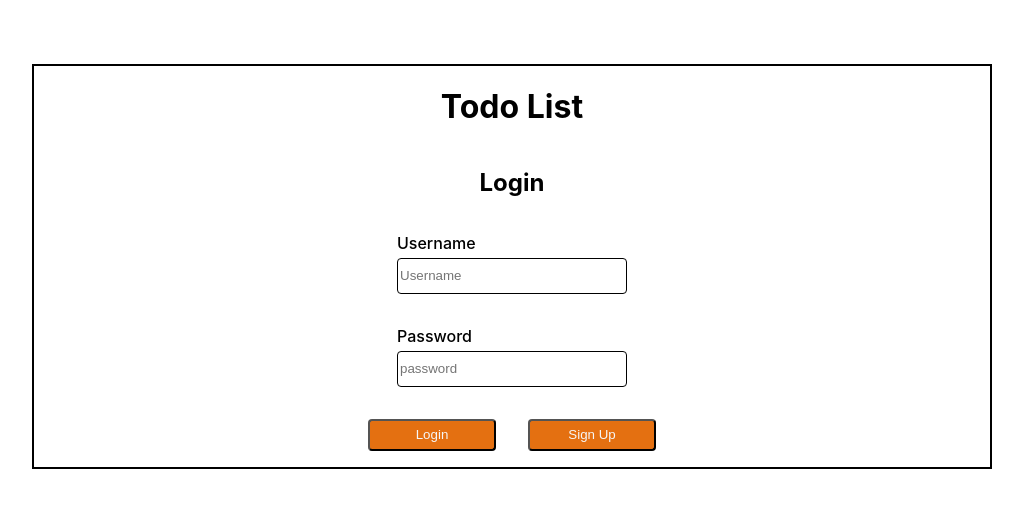
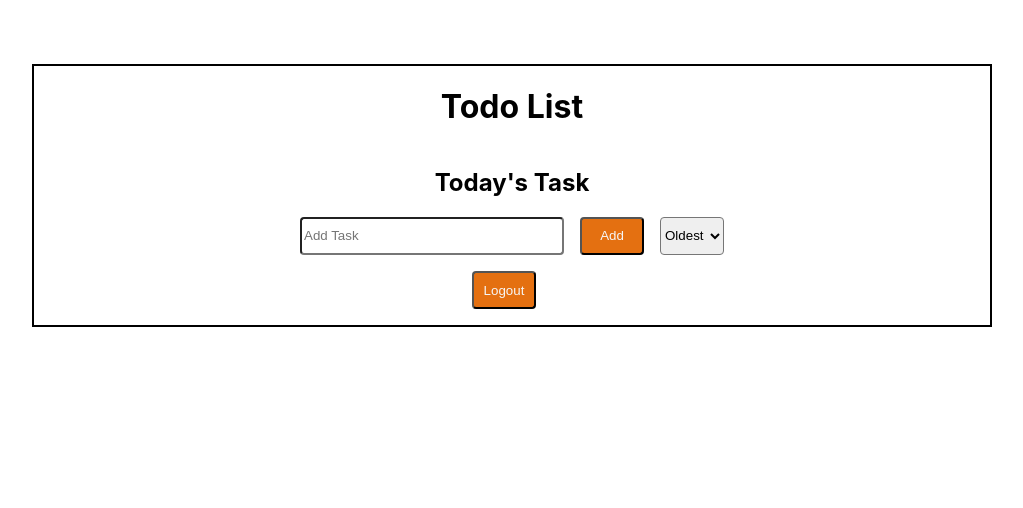
Before and after one commit to siva1210connor/React-todo, a React (Create React App) app: page /form in a window 1280 px wide. Before the commit this address led to /. Shown: the top 508 px of the page, without its empty margins (128-1151 px from the left). Built offline with nearby package versions, Linux system fonts and the light colour scheme.

Commit message:
updated corections

```diff
--- a/src/App.js
+++ b/src/App.js
@@ -1,47 +1,32 @@
 import "./App.css";
 import React from "react";
 import Form from "./components/Form";
-import ProctectedRoute from "./components/ProctedRoutes";
+import ProtectedRoute from "./components/ProtectedRoutes";
 import useAuth from "./components/UseAuth";
-import { BrowserRouter as Router, Route, Switch } from "react-router-dom";
+import {
+  BrowserRouter,
+  BrowserRouter as Router,
+  Route,
+  Switch,
+} from "react-router-dom";
 import Register from "./components/Register";
 import Login from "./components/Login";
 
 function App() {
   const [isAuth, login, logout] = useAuth(false);
   return (
+    <BrowserRouter>
       <div className="container">
         <h1>Todo List</h1>
         <Router>
           <Switch>
             <Route path="/" exact component={Login} />
+            <Route path="/signup" component={Register} />
+            <ProtectedRoute path="/form" component={Form} auth={true} />
           </Switch>
-        <Switch>
-          <Route path="/signup" component={Register} />
-        </Switch>
-        <Switch>
-          <ProctectedRoute path="/form" component={Form} auth={isAuth} />
-        </Switch>
-
-        {/* {isAuth ? (
-          <>
-            <div className="ui-message">
-              You are now Logged In , Click Form{" "}
-            </div>
-            <button className="ui-button" onClick={logout}>
-              Logout
-            </button>
-          </>
-        ) : (
-          <>
-            <div className="ui-message">You are Logged Out</div>
-            <button className="ui-button" onClick={login}>
-              Log In
-            </button>
-          </>
-        )} */}
         </Router>
       </div>
+    </BrowserRouter>
   );
 }
 
--- a/src/components/Login.js
+++ b/src/components/Login.js
@@ -3,12 +3,10 @@ import { useHistory } from "react-router-dom";
 
 function Login() {
   const history = useHistory();
-  const handleClick = (e) => {
-    e.preventDefault();
+  const handleClick = () => {
     history.replace("/form");
   };
-  const regClick = (e) => {
-    e.preventDefault();
+  const regClick = () => {
     history.replace("/signup");
   };
   return (
@@ -24,10 +22,10 @@ function Login() {
           <input type="password" name="password" placeholder="password" />
         </div>
         <div className="buttons">
-          <button className="button" onClick={handleClick}>
+          <button className="button" type="button" onClick={handleClick}>
             Login
           </button>
-          <button className="button" onClick={regClick}>
+          <button className="button" type="button" onClick={regClick}>
             Sign Up
           </button>
         </div>
--- a/src/components/ProctedRoutes.js
+++ b/src/components/ProtectedRoutes.js
@@ -1,7 +1,7 @@
 import React from "react";
 import { Route, Redirect } from "react-router-dom";
 
-const ProctectedRoute = ({ auth, component: Component, ...rest }) => {
+const ProtectedRoute = ({ auth, component: Component, ...rest }) => {
   return (
     <Route
       {...rest}
@@ -16,4 +16,4 @@ const ProctectedRoute = ({ auth, component: Component, ...rest }) => {
   );
 };
 
-export default ProctectedRoute;
+export default ProtectedRoute;
--- a/src/components/Register.js
+++ b/src/components/Register.js
@@ -4,8 +4,7 @@ import "./Register.css";
 
 function Register() {
   const history = useHistory();
-  const handleSubmit = (e) => {
-    e.preventDefault();
+  const handleSubmit = () => {
     history.replace("/form");
   };
   return (
@@ -24,7 +23,7 @@ function Register() {
           <label>Password</label>
           <input type="password" name="password" placeholder="password" />
         </div>
-        <button className="Sign-up button" onClick={handleSubmit}>
+        <button className="Sign-up button" type="button" onClick={handleSubmit}>
           Sign In
         </button>
       </form>
--- a/src/components/UseAuth.js
+++ b/src/components/UseAuth.js
@@ -1,7 +1,7 @@
 import { useState } from "react";
 
-export default function useAuth(initialValue) {
-  const [isAuth, setIsAuth] = useState(initialValue);
+export default function useAuth() {
+  const [isAuth, setIsAuth] = useState();
 
   function login() {
     setTimeout(() => {
```
Lines whose indentation alone changed are shown as unchanged.
